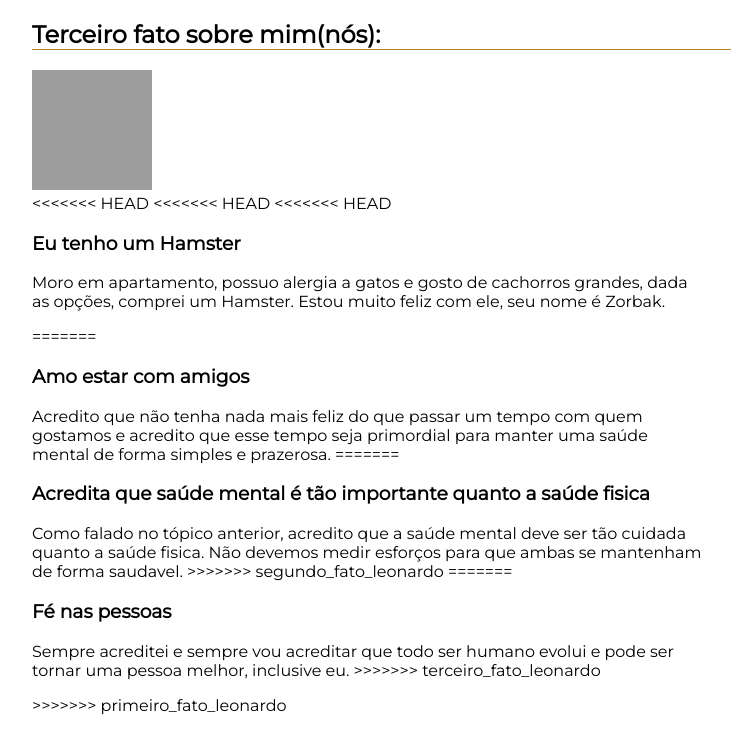
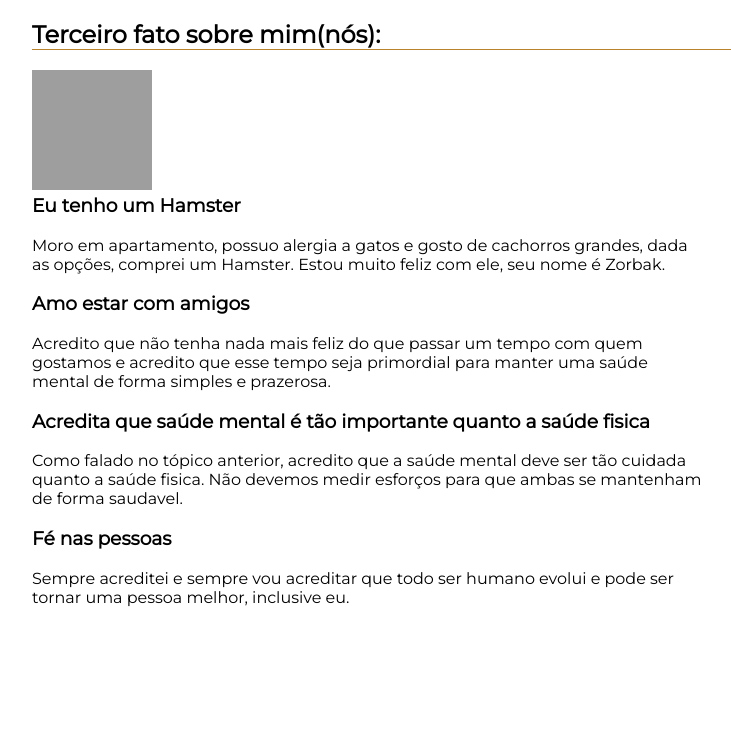
Before and after one commit to Kenzie-Academy-Brasil-Developers/m1-entrega-s1-resolvendo-conflitos-lnrdlamarca, a plain HTML site: page index.html in a window 1280 px wide. Shown: the whole page, without its empty margins (160-891 px from the left). Drawn offline with Linux system fonts and the light colour scheme; grey boxes are pictures that could not be loaded.

Commit message:
Update index.html

```diff
--- a/index.html
+++ b/index.html
@@ -19,26 +19,18 @@
                     <img src="https://cdn.pixabay.com/photo/2016/11/21/14/31/vw-bus-1845719_960_720.jpg" alt="">
                 </aside>
                 <article>
-<<<<<<< HEAD
-<<<<<<< HEAD
-<<<<<<< HEAD
+
                     <h3>Eu tenho um Hamster</h3>
                     <p>Moro em apartamento, possuo alergia a gatos e gosto de cachorros grandes, dada as opções, comprei um Hamster. Estou muito feliz com ele, seu nome é Zorbak.</p>
-=======
                     <h3>Amo estar com amigos</h3>
                     <p>Acredito que não tenha nada mais feliz do que passar um tempo com quem gostamos e acredito que esse tempo seja primordial para manter uma saúde mental de forma
-                        simples e prazerosa.
-=======
+                        simples e prazerosa.</p>
                     <h3>Acredita que saúde mental é tão importante quanto a saúde fisica</h3>
                     <p>Como falado no tópico anterior, acredito que a saúde mental deve ser tão cuidada quanto a saúde fisica. Não devemos medir esforços para que ambas
                         se mantenham de forma saudavel.
->>>>>>> segundo_fato_leonardo
-=======
                     <h3>Fé nas pessoas</h3>
                     <p>Sempre acreditei e sempre vou acreditar que todo ser humano evolui e pode ser tornar uma pessoa melhor, inclusive eu.
->>>>>>> terceiro_fato_leonardo
                     </p>
->>>>>>> primeiro_fato_leonardo
                 </article>
             </div>
         </section>
```
